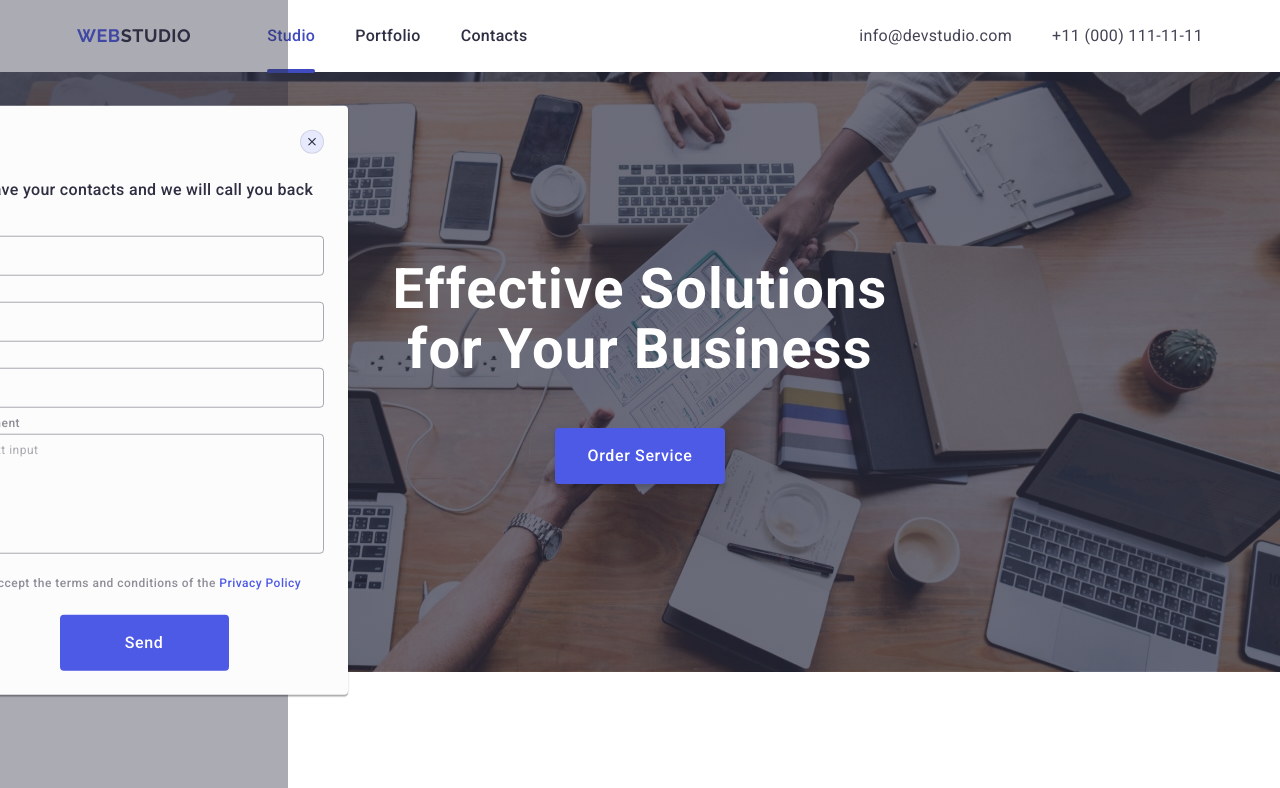
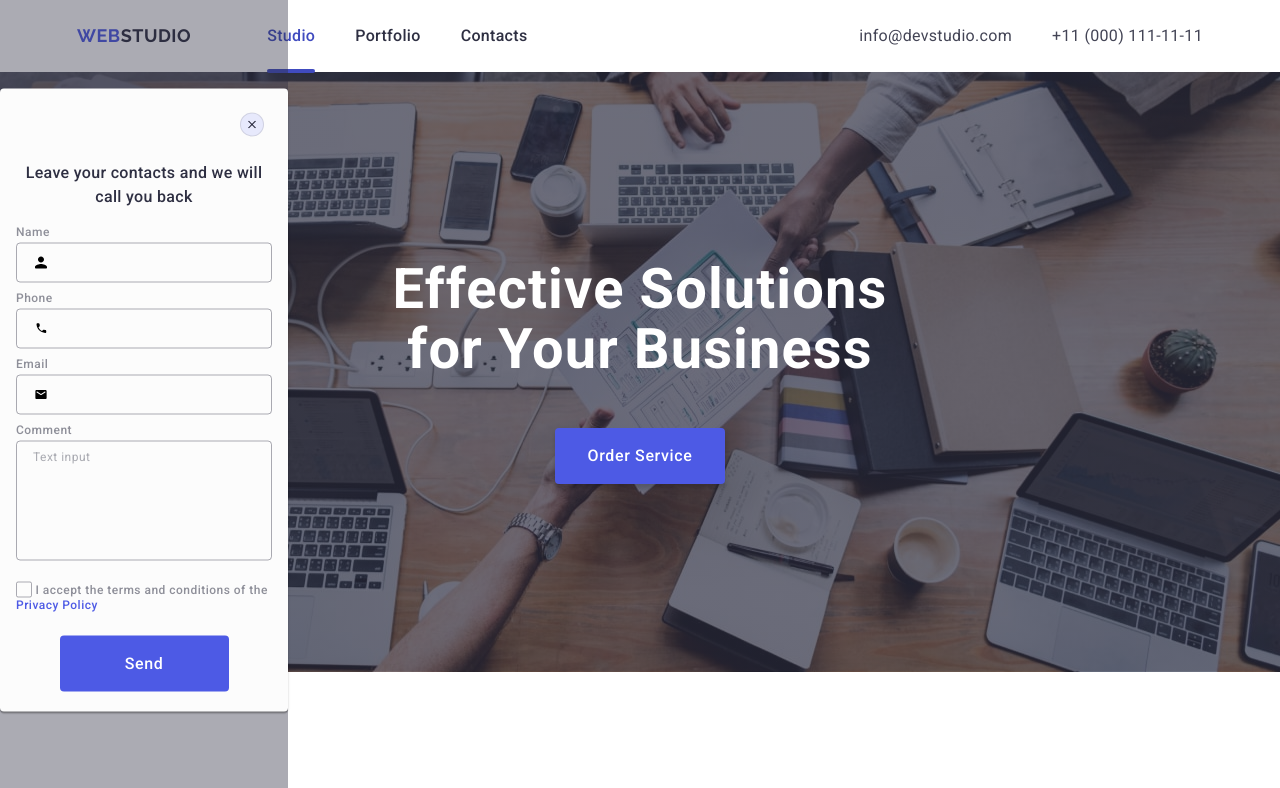
Before and after one commit to keon91/goit-markup-hw-06, a plain HTML site: page index.html in a window 1280 px wide. Shown: the top 788 px of the page. Drawn offline with nearby package versions, Linux system fonts and the light colour scheme.

Commit message:
little work

```diff
--- a/css/styles.css
+++ b/css/styles.css
@@ -1077,15 +1077,15 @@ cursor: pointer;
     top:50%;
     left:50%;
     transform: translate(-50%, -50%) scale(1);
-    width: 408px;
-    min-height: 584px;
+    max-width: 288px;
+    height: 623px;
     background-color: var(--color-border);
     border-radius: 4px;
     padding: 24px;
     transition: transform 250ms cubic-bezier(0.4, 0, 0.2, 1);
     box-shadow: 0px 1px 1px rgba(0, 0, 0, 0.14), 0px 1px 3px rgba(0, 0, 0, 0.12), 0px 2px 1px rgba(0, 0, 0, 0.2);
     background-color: var(--color-modal-bgc);
-    padding: 72px 24px 24px 24px;
+    padding: 72px 16px 24px;
 
 
 }
@@ -1174,7 +1174,7 @@ fill: var(--color-brand-second);
     margin-bottom: 4px;
 }
 .input-name{
-    width: 360px;
+    width: 256px;
     height: 40px;
     border-radius: 4px;
     border: 1px solid rgba(46, 47, 66, 0.4);
@@ -1198,7 +1198,7 @@ fill: var(--color-brand-second);
 }
 .text-area {
     resize: none;
-    width:360px;
+    width: 256px;
     height: 120px;
     border-radius: 4px;
     border: 1px solid #2E2F4266;
```
